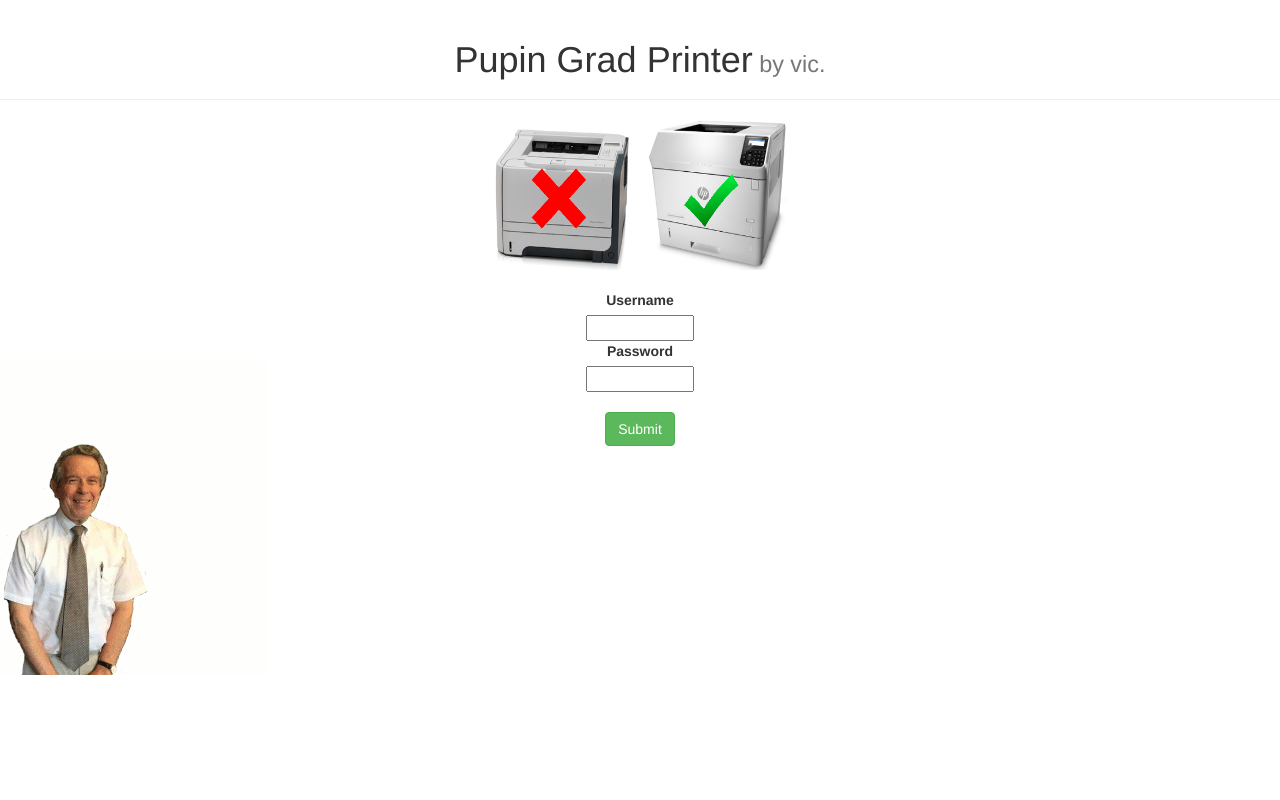
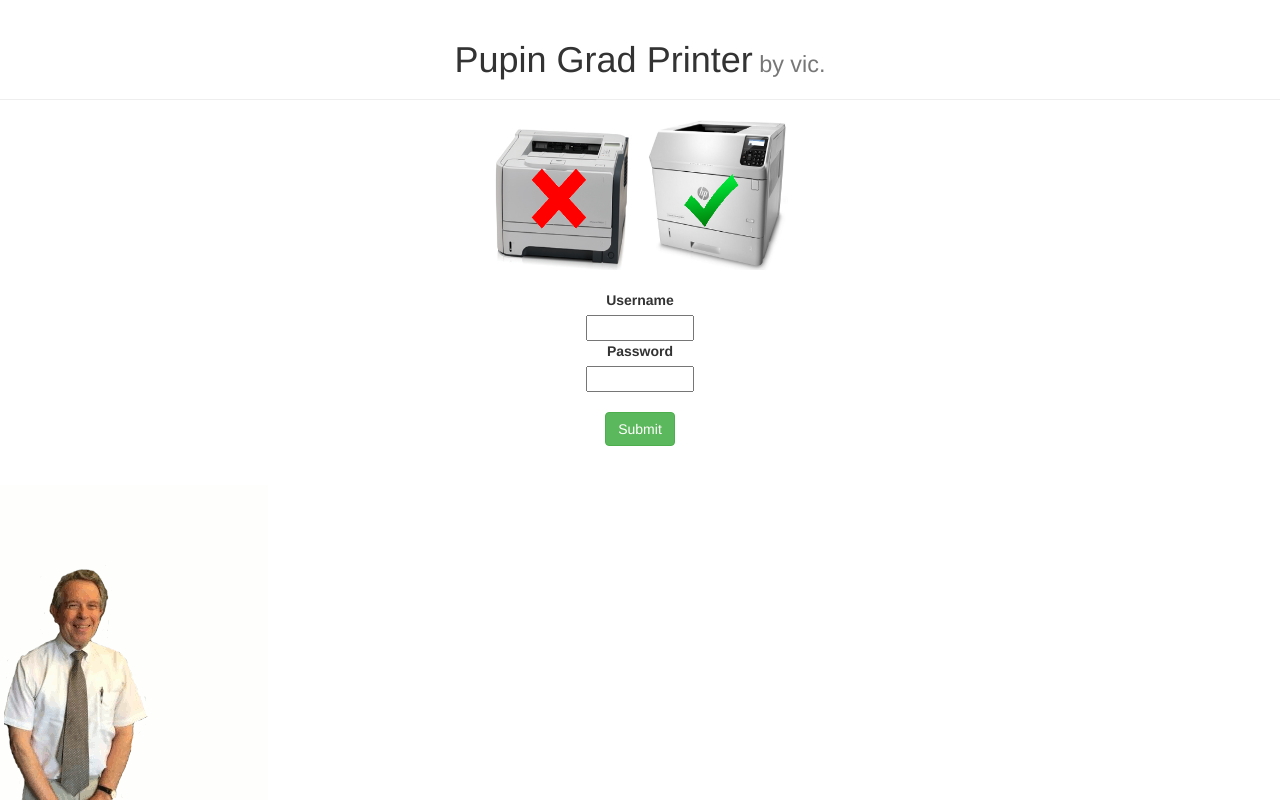
Before and after one commit to vgenty/grad_printer, a Flask app: page /login in a window 1280 px wide. Run offline with Flask 2, Linux system fonts and the light colour scheme; parts of the project's set-up code (start-up, migrations or seed data) failed here and were passed over; some libraries are stand-ins or nearby versions.

Commit message:
stefan moved norman to the back!

```diff
--- a/gradprinter/static/css/stupid.css
+++ b/gradprinter/static/css/stupid.css
@@ -1,12 +1,13 @@
 #normanlocation
 {
-    position: absolute;
-    top: 45%;
-    left: 0%;
-    display: block
+    position: fixed;
+    bottom: 0;
+    left: 0;
+    display: block;
+    z-index: -1;
     max-width: 100%;
 }
 body {
     min-width:816px;
-    min-heigh:506px;
+    min-height:506px;
 }
--- a/gradprinter/templates/layout.html
+++ b/gradprinter/templates/layout.html
@@ -2,6 +2,7 @@
 {% block title %}Pupin Grad Printer{% endblock %}
 {% block content %}
 <link rel="stylesheet" type="text/css" href="static/css/stupid.css"/>
+<img id="normanlocation" src="static/images/norman.gif"/>
 <center>
   <div class="page-header">
     <h1>Pupin Grad Printer<small>   by vic.</small></h1>
@@ -10,5 +11,4 @@
   <img src="static/images/m604.png" height=150 width=150/>
   <br/>  <br/>
 </center>
-<img id="normanlocation" src="static/images/norman.gif"/>
 {% endblock %}
```
